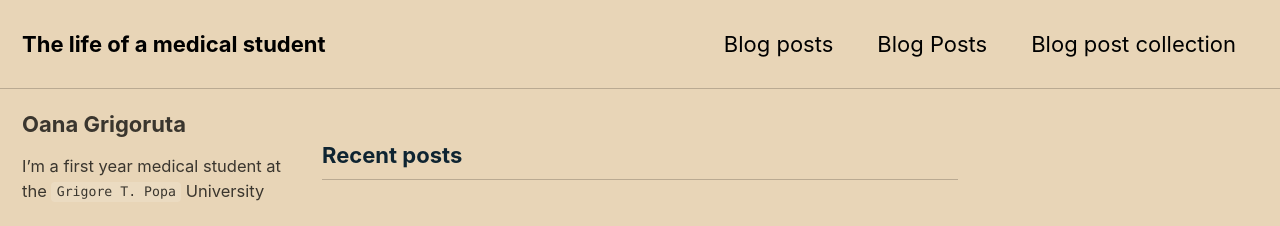
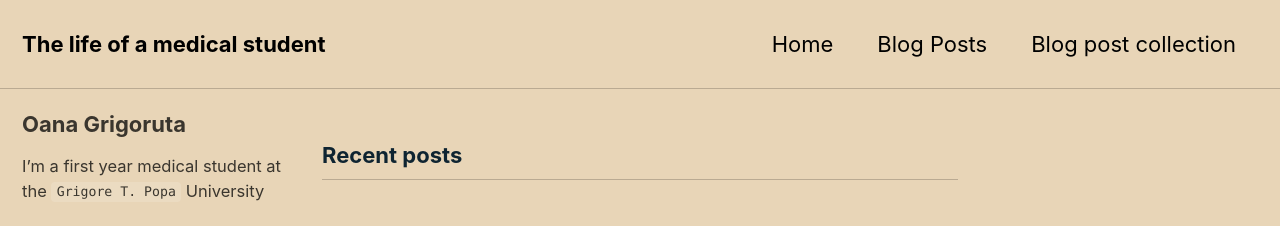
Before and after one commit to oanaGrigoruta/oanaGrigoruta.github.io, a Jekyll site: the page built from index.html, in a window 1280 px wide. Shown: the top 226 px of the page. Built offline with Jekyll 4.4.1, drawn with Linux system fonts in a browser that asks for light colours; cached includes are drawn as plain includes; nearby versions of some CDN libraries; the list of posts is cut into pages by our own code.

```diff
--- a/_data/navigation.yml
+++ b/_data/navigation.yml
@@ -1,6 +1,6 @@
 # main links
 main:
-  - title: "Blog posts"
+  - title: "Home"
     # url: https://mmistakes.github.io/minimal-mistakes/docs/quick-start-guide/
   # - title: "Post"
   #   url: https://mmistakes.github.io/minimal-mistakes/about/
```
Also changed, not shown: _posts/10-06-2020-TestPost.md (added, +5 -0 lines), 4 other files.
